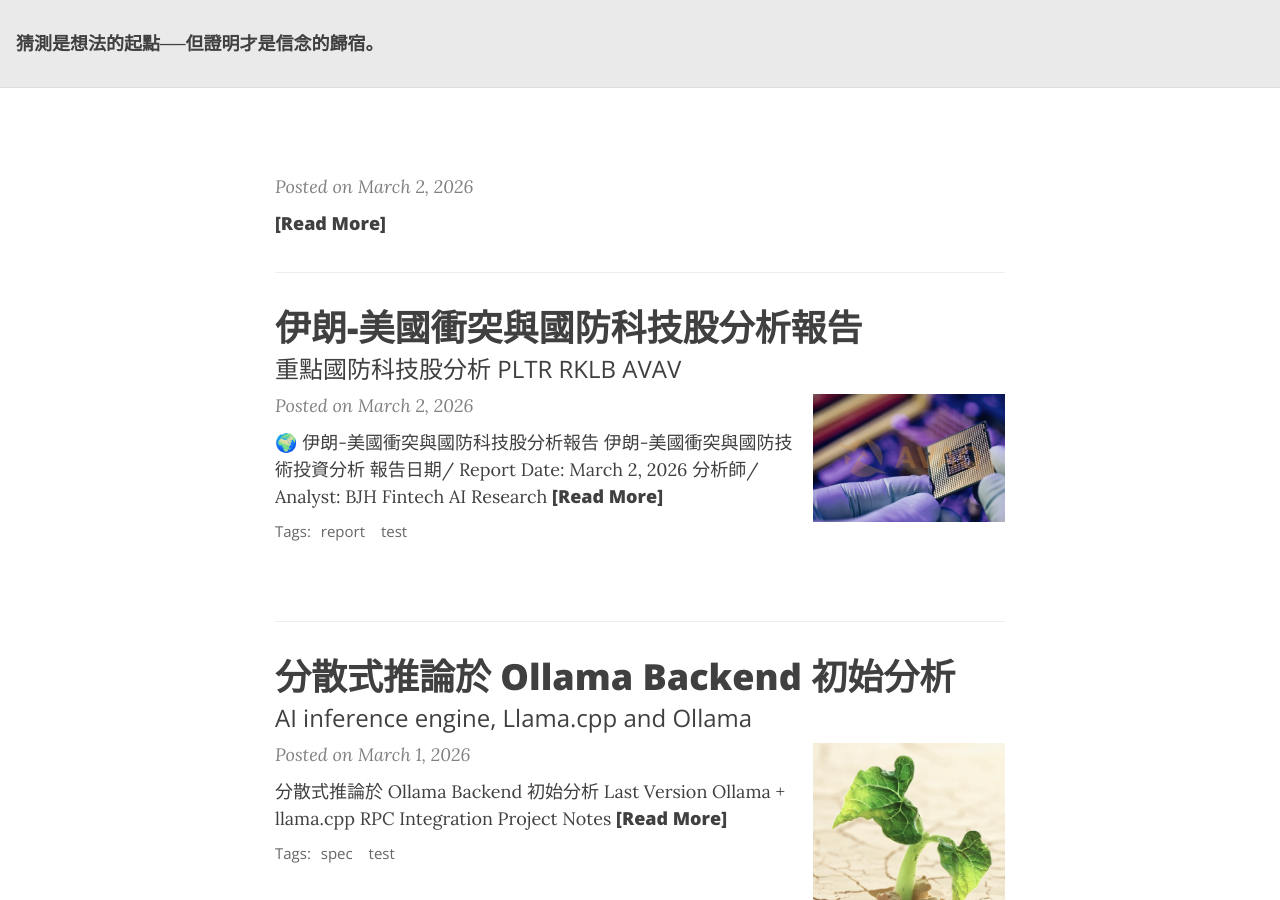
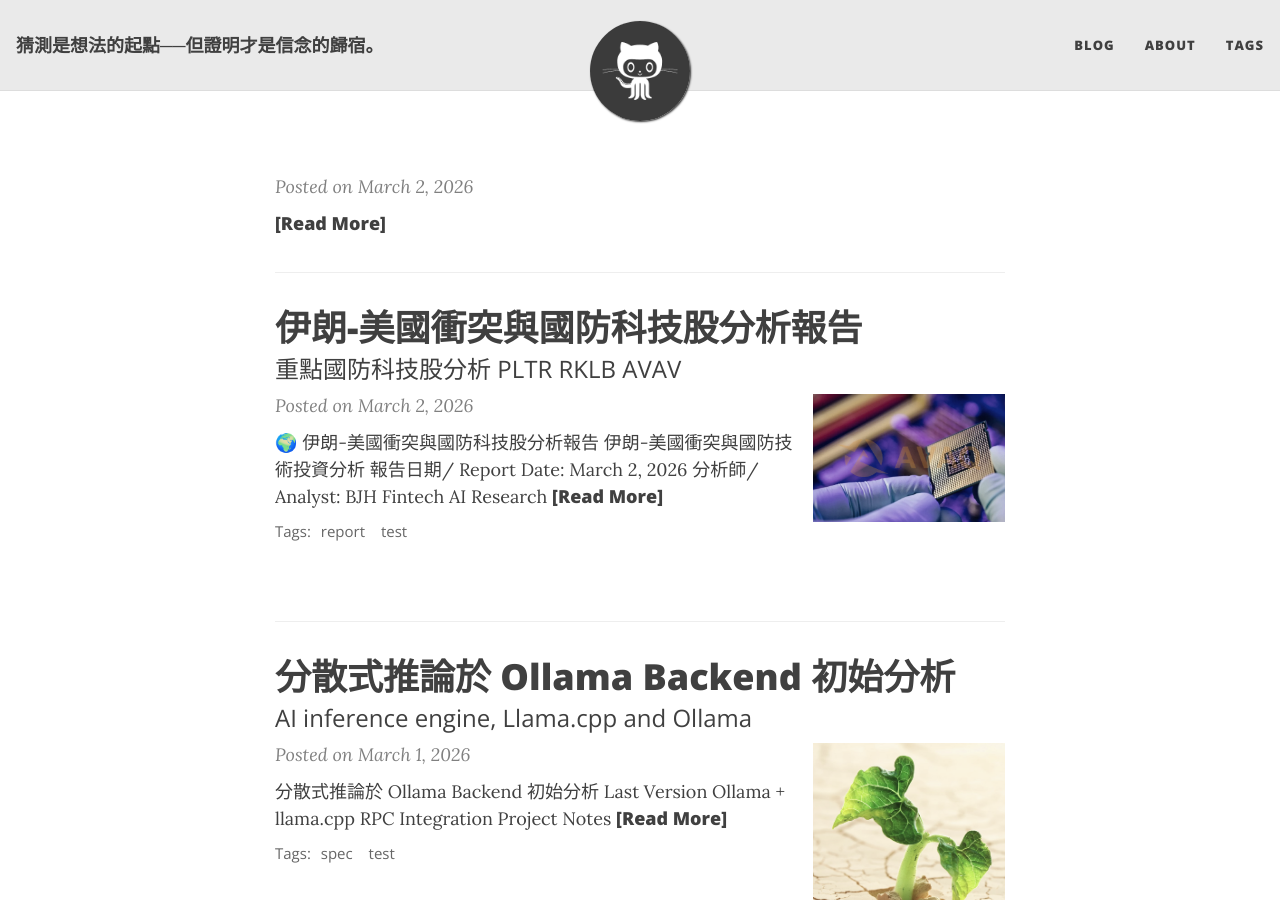
Before and after one commit to momosan2692/momosan2692.github.io, a Jekyll site: the page built from index.markdown, in a window 1280 px wide and 900 px high. Built offline with Jekyll 4.4.1, drawn with Linux system fonts in a browser that asks for light colours.

Commit message:
Update site

```diff
--- a/_config.yml
+++ b/_config.yml
@@ -19,6 +19,17 @@
 # in the templates via {{ site.myvariable }}.
 
 title: "猜測是想法的起點──但證明才是信念的歸宿。"
+subtitle: "什麼才是真正的證據？不只是推理──給我數字、合約和數據。"
+avatar: "assets/img/avatar-icon.png"
+cover-img: "assets/img/path.jpg"
+
+navbar-links:
+  Blog: "/"
+  About: "aboutme"
+  Tags: "tags"
+
+
+
 
 # title: "What's the actual evidence? Not just reasoning — show me the numbers, contracts, and data."
 email: momosan2692@gmail.com
--- /dev/null
+++ b/tags.html
@@ -0,0 +1,4 @@
+---
+layout: tags
+title: Tags
+---
```
